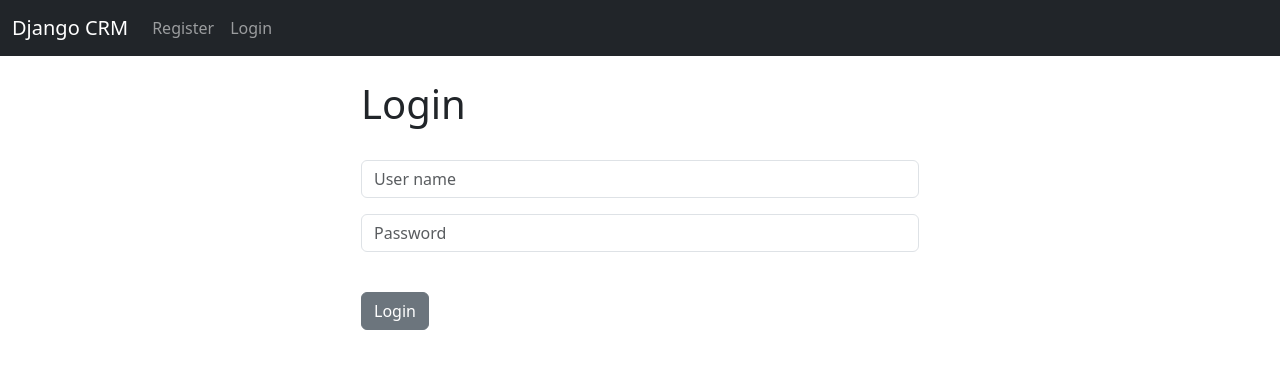
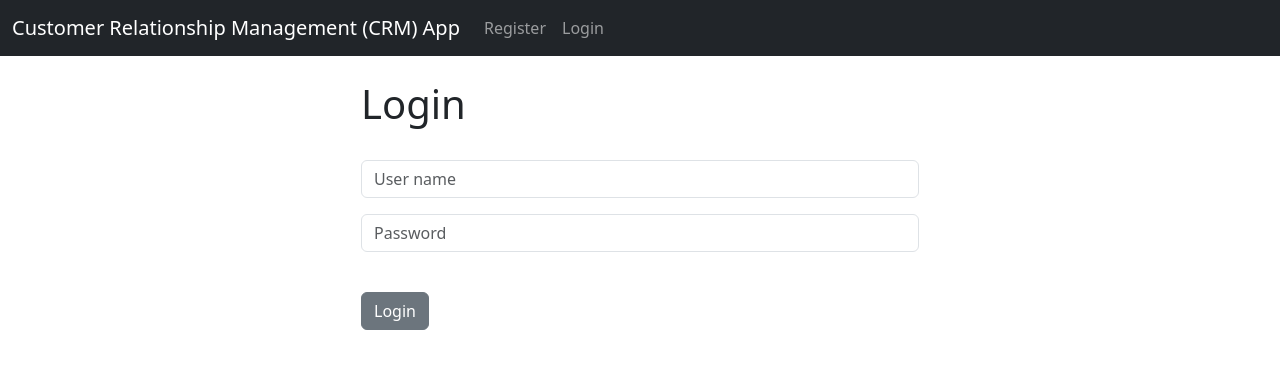
Before and after one commit to Jia02/django-crm, a Django app: page / in a window 1280 px wide. Shown: the top 369 px of the page. Run offline with Django 4.2, Linux system fonts and the light colour scheme.

Commit message:
Add a readme.md, made minor chnages

```diff
--- a/website/templates/navbar.html
+++ b/website/templates/navbar.html
@@ -1,6 +1,6 @@
 <nav class="navbar navbar-expand-lg navbar-dark bg-dark">
     <div class="container-fluid">
-      <a class="navbar-brand" href="{% url 'home' %}">Django CRM</a>
+      <a class="navbar-brand" href="{% url 'home' %}">Customer Relationship Management (CRM) App</a>
       <button class="navbar-toggler" type="button" data-bs-toggle="collapse" data-bs-target="#navbarSupportedContent" aria-controls="navbarSupportedContent" aria-expanded="false" aria-label="Toggle navigation">
         <span class="navbar-toggler-icon"></span>
       </button>
```
Also changed, not shown: README.md (added).
